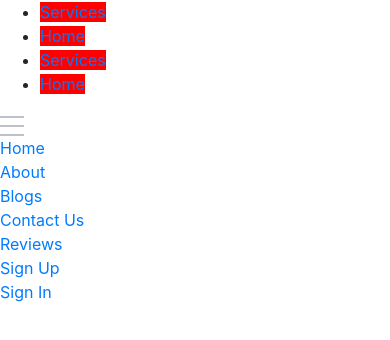
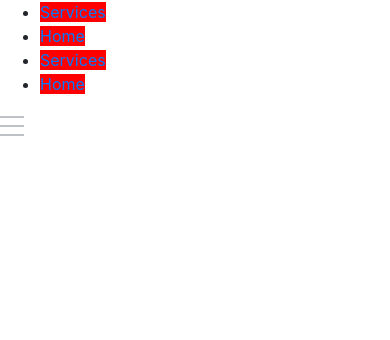
Before and after one commit to imranhsayed/react-mmenu, a React app: page / in a window 390 px wide. Shown: the top 340 px of the page. Built offline with nearby package versions, Linux system fonts and the light colour scheme.

Commit message:
Add children to MobileMenuSection

```diff
--- a/src/components/MobileMenu.js
+++ b/src/components/MobileMenu.js
@@ -4,10 +4,15 @@ import Sidebar from './elements/Sidebar';
 
 class MobileMenu extends React.Component {
 	render() {
+		const { children } = this.props;
 		return(
 			<React.Fragment>
-				<BurgerIcon/>
-				<Sidebar/>
+				{ children.length && (
+					<React.Fragment>
+						<BurgerIcon/>
+						<Sidebar data={children}/>
+					</React.Fragment>
+				) }
 			</React.Fragment>
 		);
 	}
--- a/src/components/MobileMenuSection.js
+++ b/src/components/MobileMenuSection.js
@@ -1,11 +1,16 @@
 import React from 'react';
 import MobileMenu from "./MobileMenu";
+import { menuData } from "../menuData";
 
 class MobileMenuSection extends React.Component {
 	render() {
 		return(
 			<div className="rmm-header">
-				<MobileMenu/>
+				<MobileMenu>
+					{ menuData.length && menuData.map( item => (
+						<a href={item.url}>{item.label}</a>
+					) ) }
+				</MobileMenu>
 			</div>
 		);
 	}
--- a/src/components/elements/Sidebar.js
+++ b/src/components/elements/Sidebar.js
@@ -1,21 +1,16 @@
 import React from 'react';
-import { menuData } from "../../menuData";
 
 class Sidebar extends React.Component {
+
 	render() {
+
+		const { data } = this.props;
+
+		console.warn( 'children', data );
+
 		return (
 			<div className="rmm-sidebar-container">
-				{ menuData.length && (
-					<ul className="rmm-mobile-menu-lists">
-						{ menuData.map( item => (
-							<li key={item.label} className="rmm-mobile-menu-list">
-								<a href={item.url} className="rmm-mobil-menu-link">
-									{ item.label }
-								</a>
-							</li>
-						) ) }
-					</ul>
-				) }
+
 			</div>
 		);
 	}
```
Also changed, not shown: src/components/DesktopMenu.js (line endings or trailing spaces), 1 other file (tests, documents, lock files or other folders).
